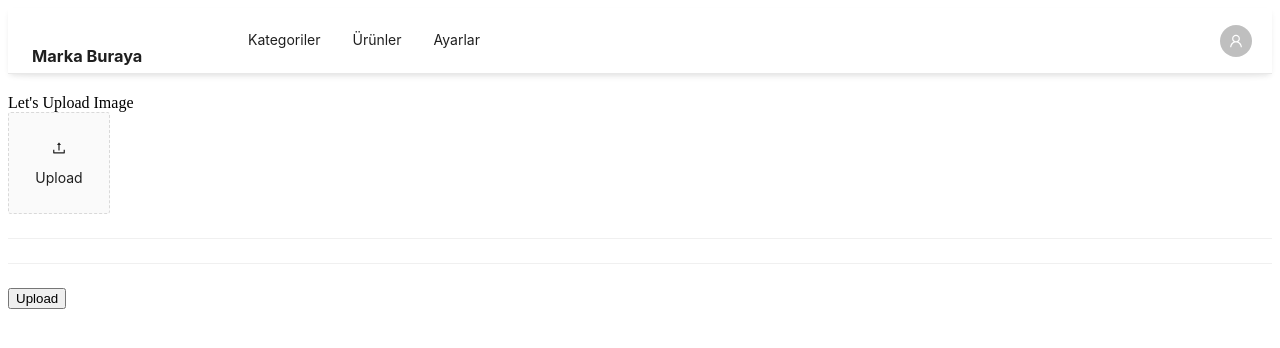
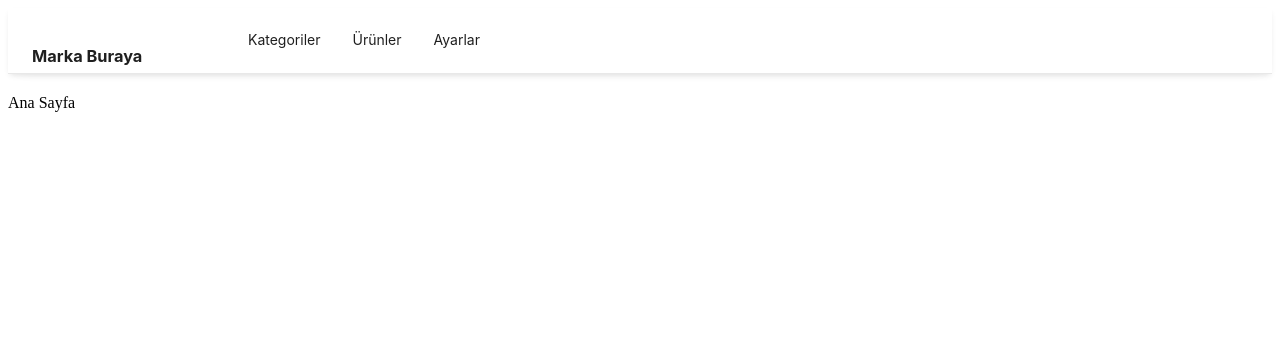
Before and after one commit to SevenInterval/restaurant_menu_react, a React (Create React App) app: page / in a window 1280 px wide. Shown: the top 348 px of the page. Built offline with nearby package versions, Linux system fonts and the light colour scheme; no server answers.

Commit message:
logo eklendi ve right menu kaldırıldı

```diff
--- a/src/components/Navbar/index.js
+++ b/src/components/Navbar/index.js
@@ -4,6 +4,7 @@ import LeftMenu from "./LeftMenu";
 import RightMenu from "./RightMenu";
 import { MenuOutlined } from "@ant-design/icons";
 import { useLocation } from "react-router-dom";
+import brandLogo from '../../assets/logo.png'
 
 const Navbar = () => {
     let { pathname: location } = useLocation();
@@ -23,6 +24,7 @@ const Navbar = () => {
                 <Layout.Header className="nav-header">
                     <div className="logo">
                         <h3 className="brand-font">Marka Buraya</h3>
+                        {/* <img className="brand-font" src={brandLogo} alt="brandLogo" /> */}
                     </div>
                     <div className="navbar-menu">
                         <div className="leftMenu">
@@ -31,9 +33,9 @@ const Navbar = () => {
                         <Button className="menuButton" type="text" onClick={showDrawer}>
                             <MenuOutlined />
                         </Button>
-                        <div className="rightMenu">
+                        {/* <div className="rightMenu">
                             <RightMenu mode={"horizontal"} />
-                        </div>
+                        </div> */}
 
                         <Drawer
                             title="Marka Buraya"
@@ -44,7 +46,7 @@ const Navbar = () => {
                             style={{ zIndex: 99999 }}
                         >
                             <LeftMenu mode={"inline"} />
-                            <RightMenu mode={"inline"} />
+                            {/* <RightMenu mode={"inline"} /> */}
                         </Drawer>
                     </div>
                 </Layout.Header>
--- a/src/containers/HomePage.js
+++ b/src/containers/HomePage.js
@@ -1,10 +1,8 @@
-import UploadImage from "../components/Image/UploadImage";
-
 const HomePage = () => {
 
     return (
         <>
-            <UploadImage />
+            Ana Sayfa
         </>
     )
 }
--- a/src/containers/Settings.js
+++ b/src/containers/Settings.js
@@ -1,3 +1,5 @@
+import UploadImage from "../components/Image/UploadImage";
+
 const Settings = () =>{
 
     return (
```
Also changed, not shown: src/assets/logo.png (added), src/images/1697385045403EpicGamesPost2.jpg (deleted).
